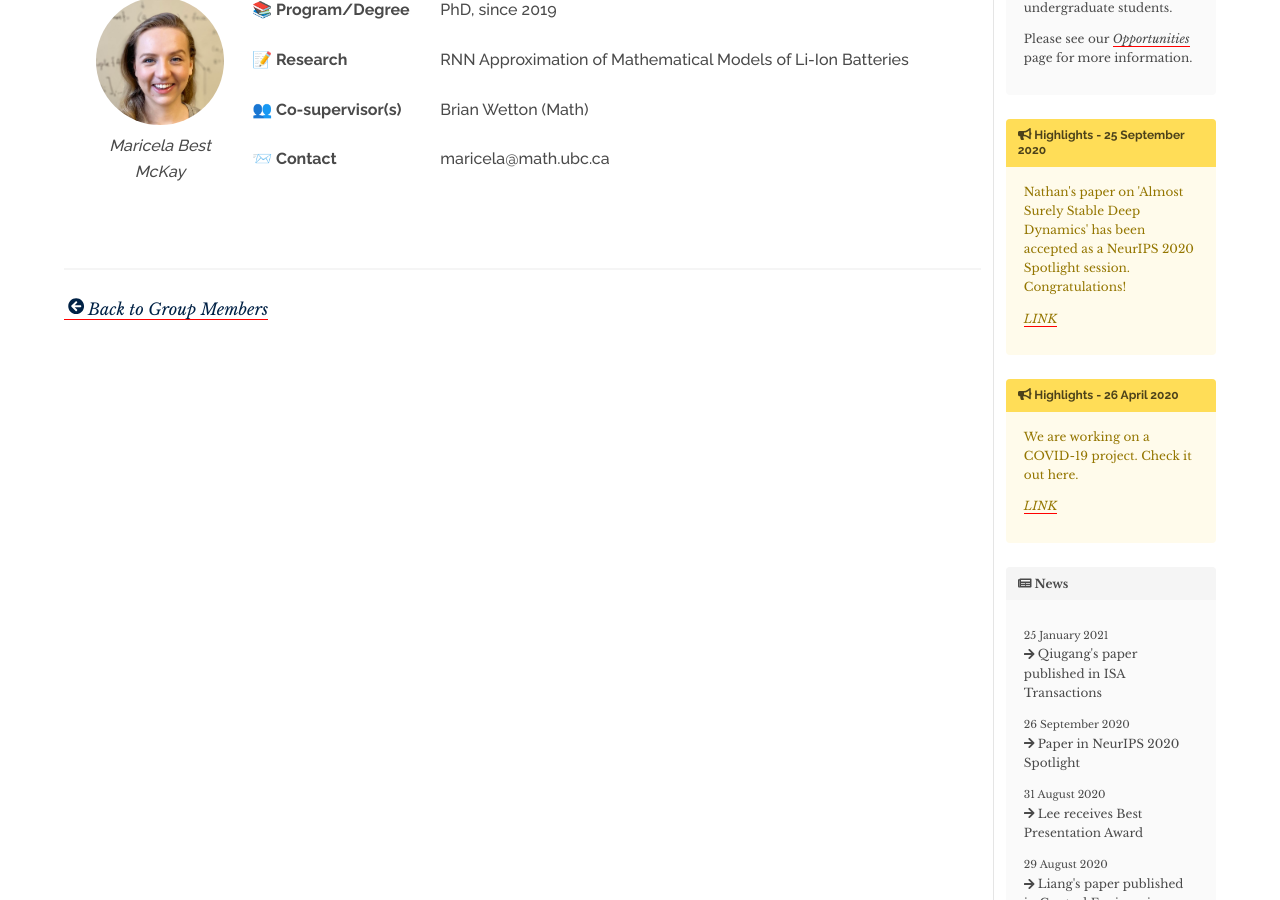
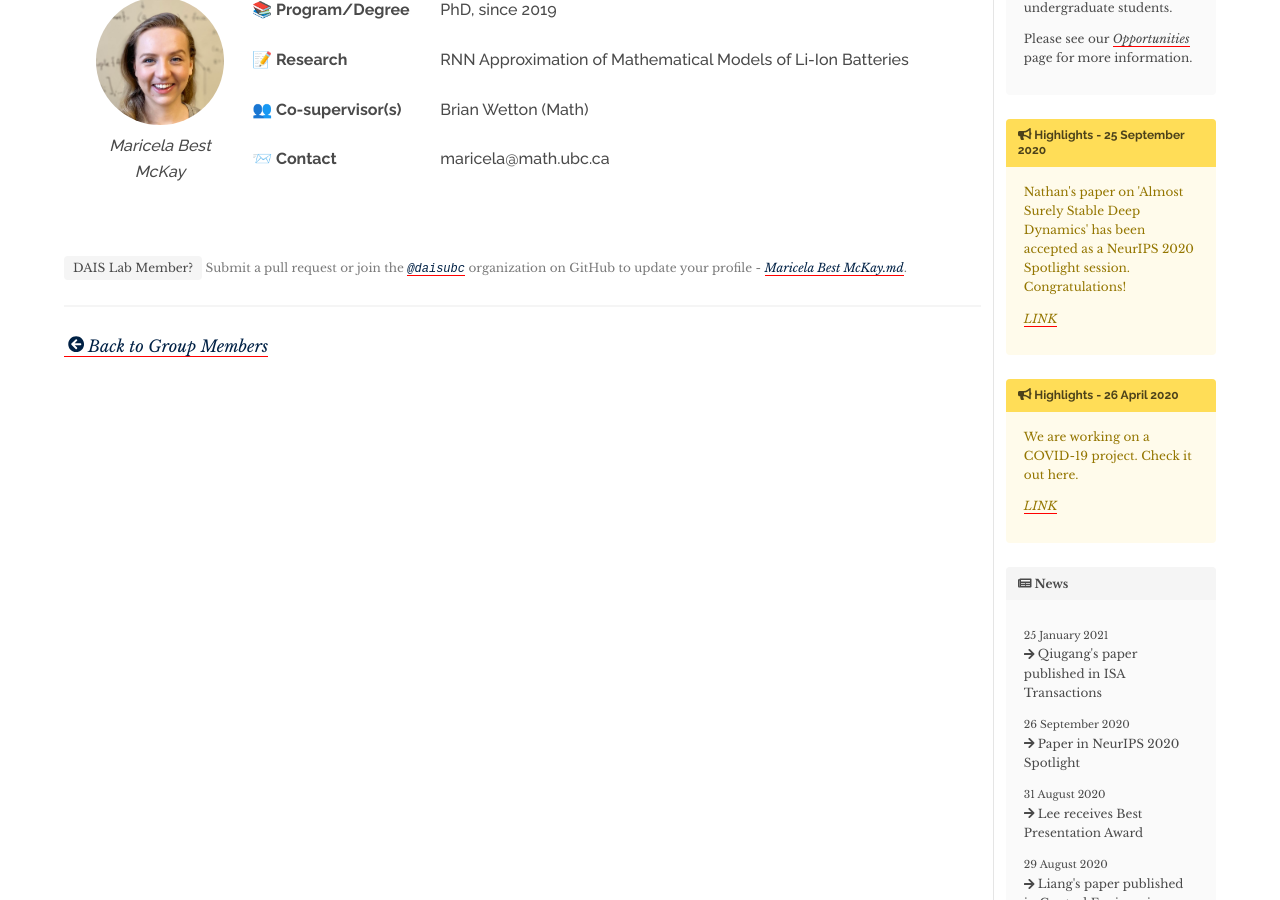
Before and after one commit to daisubc/daisubc.github.io, a Jekyll site: the page built from _profiles/Maricela Best McKay.md, in a window 1280 px wide and 900 px high, scrolled down 307 px. Built offline with Jekyll 4.4.1, drawn with Linux system fonts in a browser that asks for light colours; nearby versions of some CDN libraries.

Commit message:
add self-service gh links

```diff
--- a/_layouts/biography.html
+++ b/_layouts/biography.html
@@ -77,5 +77,8 @@ layout: basic
     </div>
   </div>
 </div>
+<p class="is-size-7 has-text-weight-light has-text-grey">
+  <span class="tag is-light">DAIS Lab Member?</span> Submit a pull request or join the <a href="https://github.com/daisubc"><span class="is-family-monospace">@daisubc</span></a> organization on GitHub to update your profile - <a href="https://github.com/daisubc/daisubc.github.io/blob/master/_profiles/{{ page.title }}.md">{{ page.title }}.md</a>.
+</p>
 <hr>
 <p class="small is-7"><a href="{{ site.baseurl }}/people/"><span class="icon"><i class="fa fa-arrow-circle-left"></i></span>Back to Group Members</a></p>
```
Also changed, not shown: people.md (+4 -0 lines).
